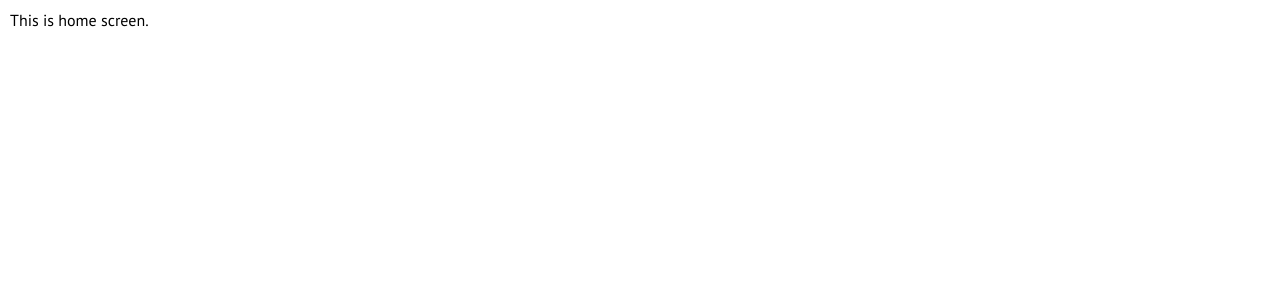
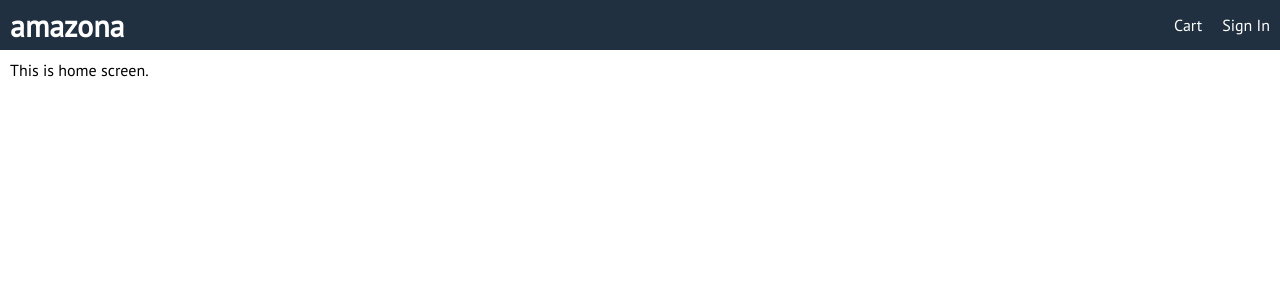
Before and after one commit to COSC481W-2021Fall/capstone-snack-attack, a React (Create React App) app in the folder frontend/: page / in a window 1280 px wide. Shown: the top 300 px of the page. Built offline with nearby package versions, Linux system fonts and the light colour scheme.

Commit message:
fix: Fixed the homepage display issue, and set the nav bar.

```diff
--- a/frontend/src/App.js
+++ b/frontend/src/App.js
@@ -1,5 +1,5 @@
 import React from "react";
-import { BrowserRouter as Router, Route, Switch } from "react-router-dom";
+import { BrowserRouter, Router, Route, Switch } from "react-router-dom";
 import { Container } from "react-bootstrap";
 
 import HomeScreen from "./screens/HomeScreen";
@@ -25,27 +25,33 @@ import ProductEditScreen from "./screens/ProductEditScreen";
 
 const App = () => {
   return (
-    <Router>
-
-
-      <main >
+    <BrowserRouter>
+      <div className="grid-container">
+        <header className="row">
+          <div>
+            <a className="brand" href="/">
+              amazona
+            </a>
+          </div>
+          <div>
+            <a href="/cart">Cart</a>
+            <a href="/login">Sign In</a>
+          </div>
+        </header>
+        <main>
           <Container>
-
             <Switch>
-
               <Route exact path="/" component={HomeScreen} />
               <Route exact path="/login" component={LoginScreen} />
               <Route exact path="/register" component={RegisterScreen} />
 
               {/*             <Route path="/productlist/:adminId" component={ProductListScreen} />
             <Route path="/productedit/:productId" component={ProductEditScreen} /> */}
-
             </Switch>
-
           </Container>
         </main>
-
-    </Router>
+      </div>
+    </BrowserRouter>
   );
 };
 
--- a/package.json
+++ b/package.json
@@ -12,6 +12,7 @@
   "author": "",
   "license": "ISC",
   "dependencies": {
+    "concurrently": "^6.3.0",
     "cors": "^2.8.5",
     "dotenv": "^10.0.0",
     "express": "^4.17.1",
@@ -20,7 +21,10 @@
     "mongodb": "^4.1.3",
     "mongoose": "^6.0.10",
     "multer": "^1.4.3",
-    "path": "^0.12.7"
+    "path": "^0.12.7",
+    "react": "^17.0.2",
+    "react-bootstrap": "^1.6.4",
+    "react-dom": "^17.0.2"
   },
   "keywords": [],
   "description": ""
```
Also changed, not shown: 2 other files (tests, documents, lock files or other folders). Lines whose indentation alone changed are shown as unchanged.
